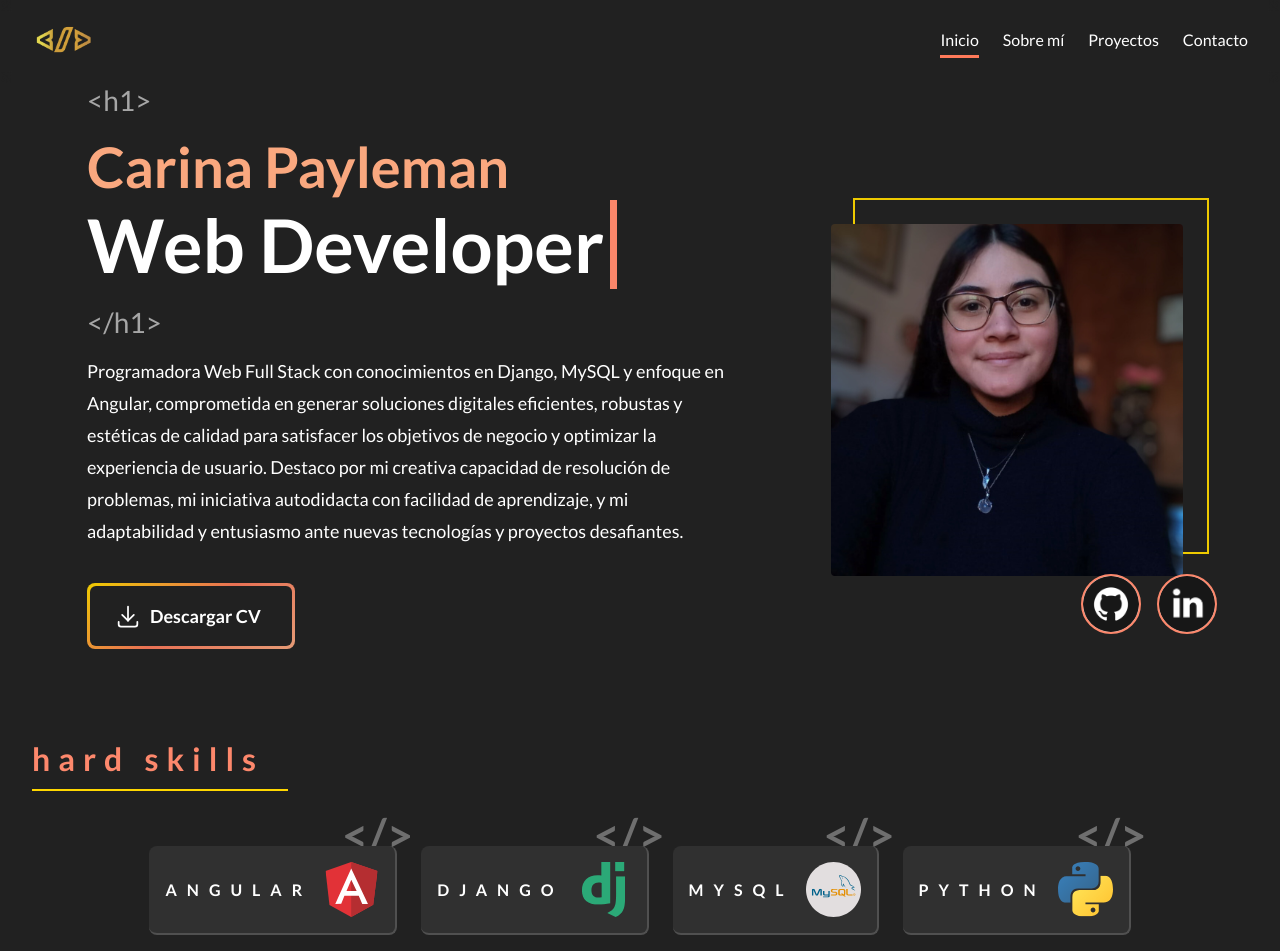
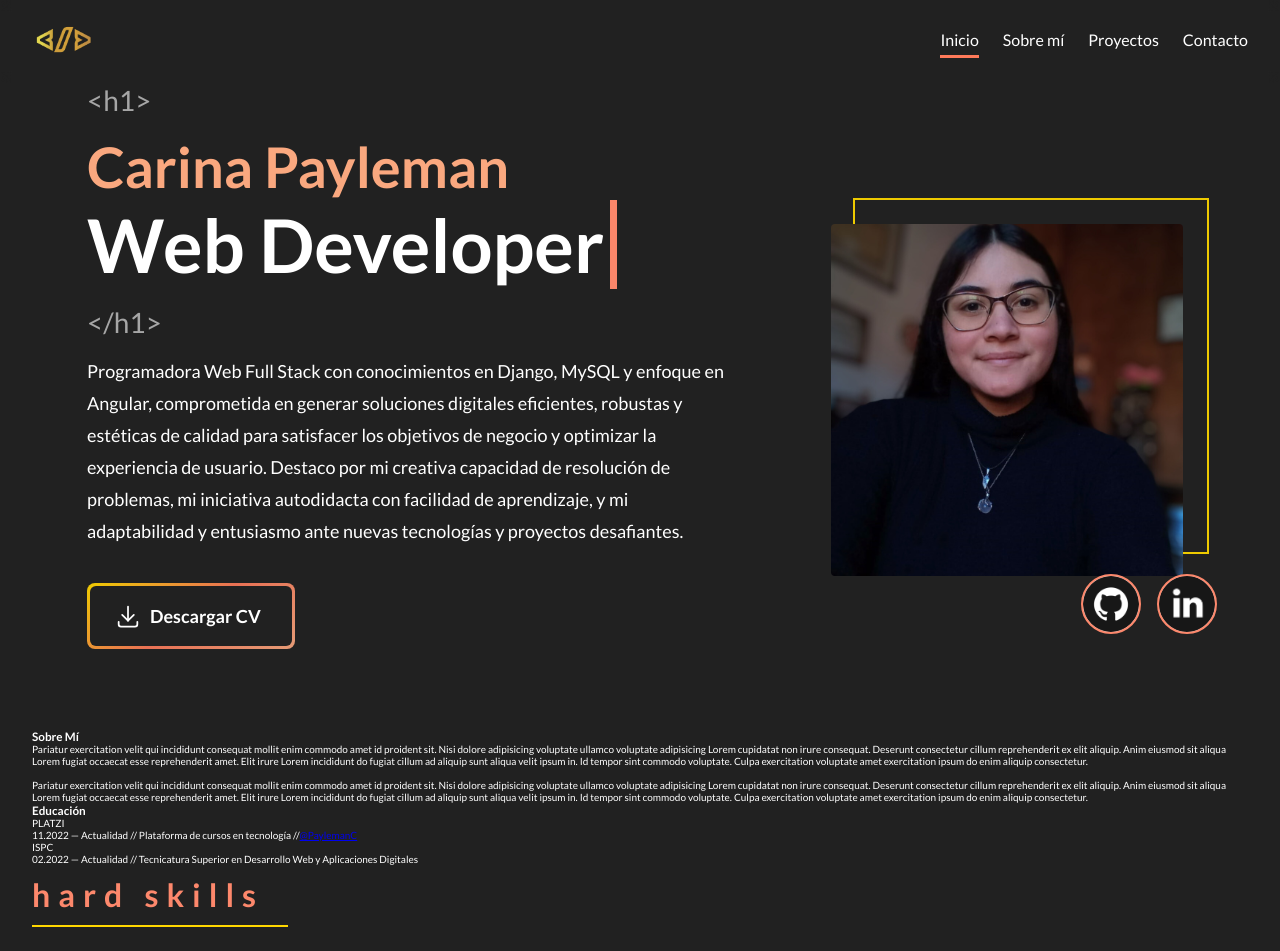
Before and after one commit to PaylemanC/portfolio, an Angular app: page / in a window 1280 px wide. Shown: the top 951 px of the page. Built offline with nearby package versions, Linux system fonts and the light colour scheme.

Commit message:
Crea estructura para cuadro texto sobre mí y educación

```diff
--- a/src/app/app.component.html
+++ b/src/app/app.component.html
@@ -25,6 +25,34 @@
     </a>
   </div>
   <section id="about-me">
+    <div class="about-me__content-container">
+      <div class="about-me__content description">
+        <h3>Sobre Mí</h3>
+        <p>Pariatur exercitation velit qui incididunt consequat mollit enim commodo amet id proident sit. Nisi dolore adipisicing voluptate ullamco voluptate adipisicing Lorem cupidatat non irure consequat. Deserunt consectetur cillum reprehenderit ex elit aliquip. Anim eiusmod sit aliqua Lorem fugiat occaecat esse reprehenderit amet. Elit irure Lorem incididunt do fugiat cillum ad aliquip sunt aliqua velit ipsum in. Id tempor sint commodo voluptate. Culpa exercitation voluptate amet exercitation ipsum do enim aliquip consectetur.
+        <br><br>
+        Pariatur exercitation velit qui incididunt consequat mollit enim commodo amet id proident sit. Nisi dolore adipisicing voluptate ullamco voluptate adipisicing Lorem cupidatat non irure consequat. Deserunt consectetur cillum reprehenderit ex elit aliquip. Anim eiusmod sit aliqua Lorem fugiat occaecat esse reprehenderit amet. Elit irure Lorem incididunt do fugiat cillum ad aliquip sunt aliqua velit ipsum in. Id tempor sint commodo voluptate. Culpa exercitation voluptate amet exercitation ipsum do enim aliquip consectetur.</p>
+      </div>
+      <div class="about-me__content education">
+        <h3>Educación</h3>
+        <ul>
+          <li class="platzi">
+            <span>PLATZI</span>
+            <p>11.2022 — Actualidad  <span>//</span>  Plataforma de cursos en tecnología  <span>//</span>  <a href="#" target="_blank">@PaylemanC</a></p>
+          </li>
+          <li class="ispc">
+            <span>ISPC</span>
+            <p>02.2022 — Actualidad  <span>//</span>  Tecnicatura Superior en Desarrollo Web y Aplicaciones Digitales</p>
+          </li>
+          <li></li>
+        </ul>
+      </div>
+      <!-- <div class="about-me__content work">
+        <h3>Experiencia</h3>
+        <ul>
+          <li></li>
+        </ul>
+      </div> -->
+    </div>
     <div class="about-me__skills">
       <div class="about-me__hard-kills">
         <h2>hard skills</h2>
```
